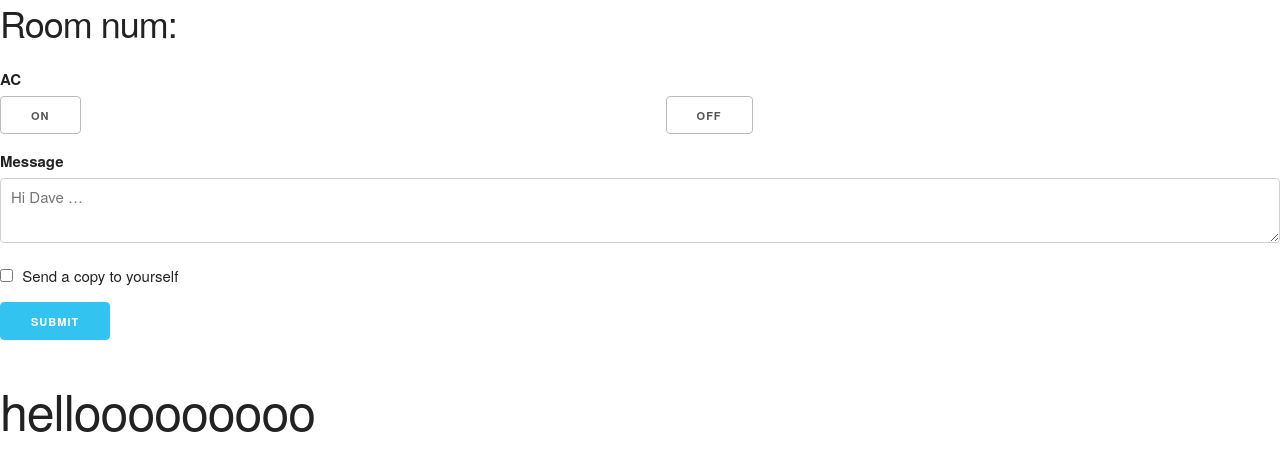
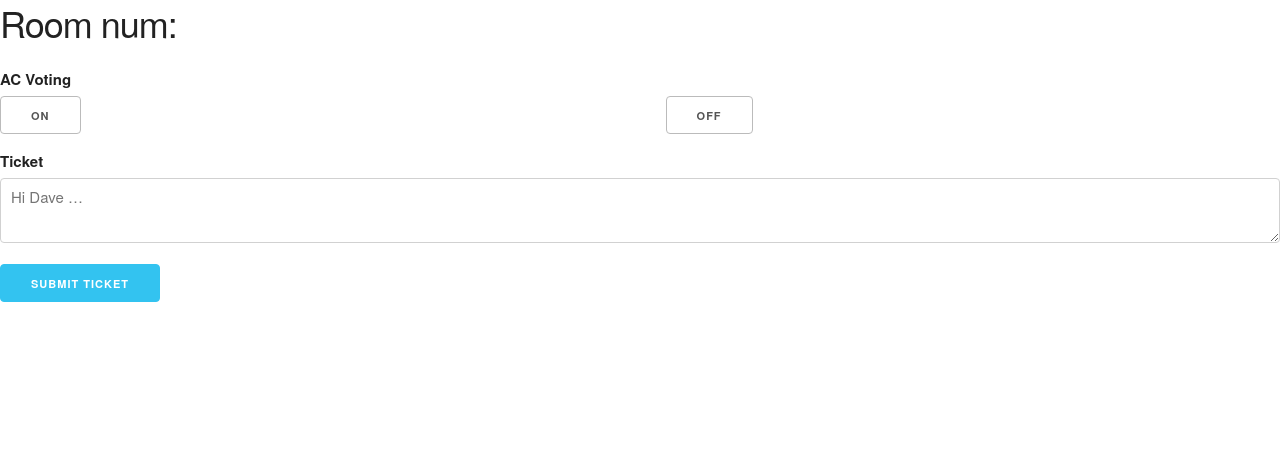
Before and after one commit to ido-co/CR-Manager, a Flask app: template front/templates/template.html in a window 1280 px wide. Shown: the top 471 px of the page. Run offline with Flask 2, Linux system fonts and the light colour scheme; the template is opened without the code that fills it, so the values that code supplies are empty.

Commit message:
basic template

```diff
--- a/front/templates/template.html
+++ b/front/templates/template.html
@@ -23,7 +23,7 @@
 <!--    insert room number here-->
     <h3>Room num:</h3>
 
-    <label for="exampleMessage">AC</label>
+    <label>AC Voting</label>
     <div class="row">
         <div class="six columns">
 
@@ -34,13 +34,9 @@
             <input type="button" id="ac_off" name="ac_off" value="OFF" onclick="send_AC_token('off')">
         </div>
     </div>
-    <label for="exampleMessage">Message</label>
+    <label for="exampleMessage">Ticket</label>
     <textarea class="u-full-width" placeholder="Hi Dave …" id="exampleMessage"></textarea>
-    <label class="example-send-yourself-copy">
-        <input type="checkbox">
-        <span class="label-body">Send a copy to yourself</span>
-    </label>
-    <input class="button-primary" type="submit" value="Submit">
+    <input class="button-primary" type="submit" value="Submit Ticket">
 </form>
 
 
@@ -50,6 +46,5 @@
     }
 
 </script>
-<h1>hellooooooooo </h1>
 </body>
 </html>
```
